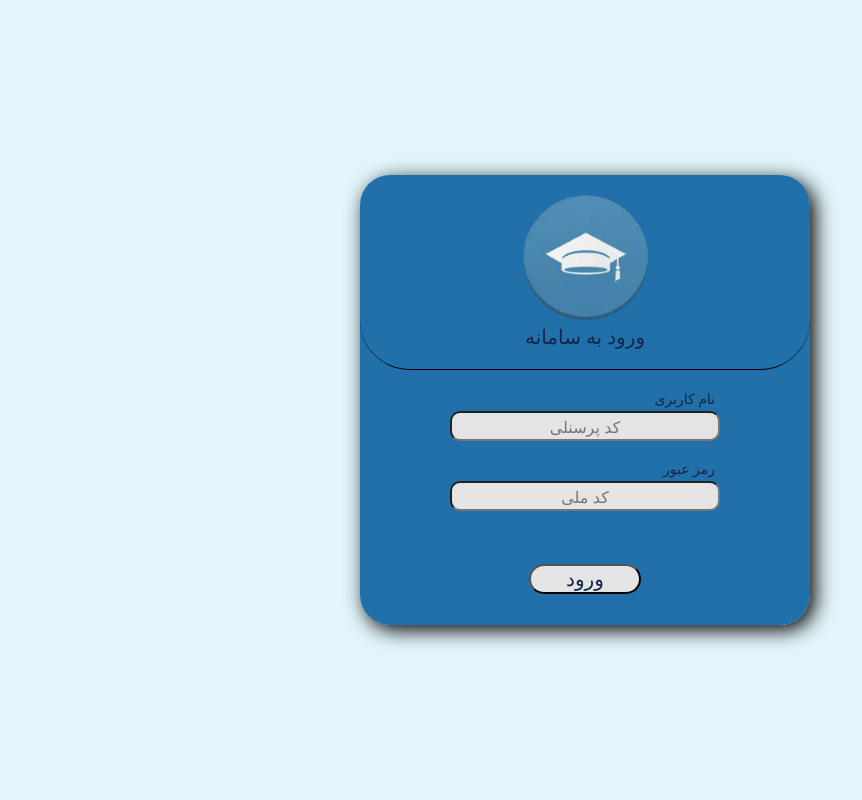
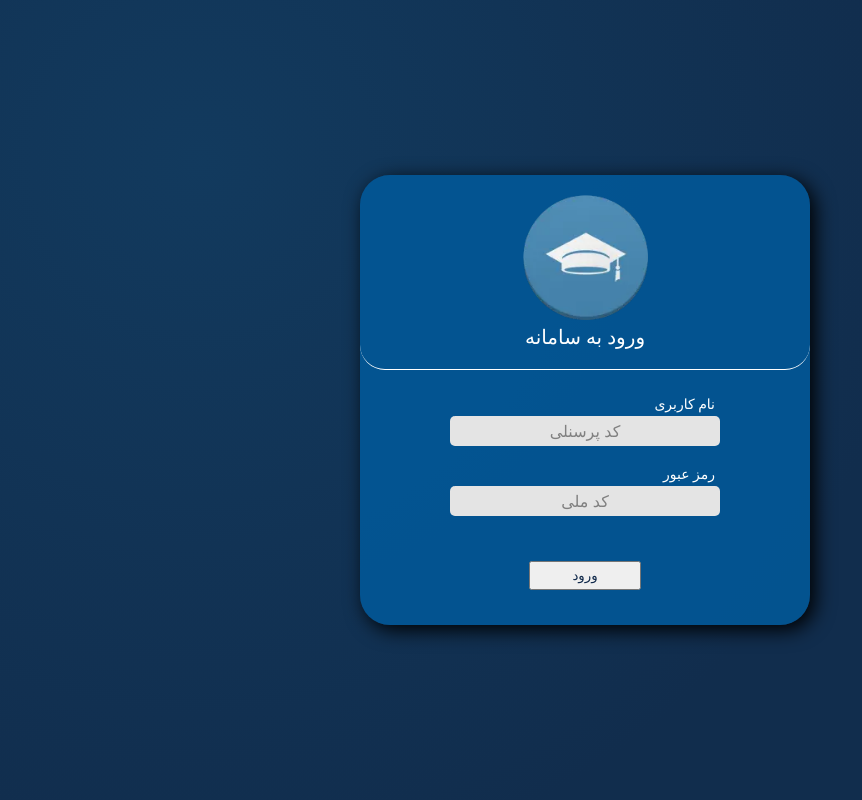
Before and after one commit to mahdi-dev-1/clg_project, a PHP site: page / in a window 1280 px wide. Shown: the whole page, without its empty margins (55-917 px from the left). Run offline with PHP 8.4, Linux system fonts and the light colour scheme.

Commit message:
some styles changed

```diff
--- a/index.php
+++ b/index.php
@@ -40,8 +40,8 @@
                     <input type="password" name="password" id="password" required minlength="8" maxlength="15" pattern="\d{5,15}" placeholder="کد ملی">
                 </div>
 
-                <div class="submit-input-c">
-                    <input type="submit" name="login-submit" value="ورود">
+                <div class="submit-button-c">
+                    <button name="login" value="Login" type="submit">ورود</button>
                 </div>
             </form>
 
--- a/styles/login.css
+++ b/styles/login.css
@@ -12,9 +12,9 @@
 body{
     margin: 0;
     padding: 0;
-    color: #0e2749;
+    color: white;
     font-family: Vazir;
-    background-color: rgba(160, 224, 239, 0.30);
+    background: radial-gradient(circle at 20% 20%, #123A5E 0%, #112d4d 60%);
 }
 
 main
@@ -46,9 +46,9 @@ main
     align-items: center;
     flex-direction: column;
     justify-content: space-between;
-    border-bottom: 1px solid black;
-    border-bottom-left-radius: 50px;
-    border-bottom-right-radius: 50px;
+    border-bottom: 1px solid white;
+    border-bottom-left-radius: 25px;
+    border-bottom-right-radius: 25px;
     margin-bottom: 10px;
 }
 
@@ -78,7 +78,8 @@ form > div > input
     width: 60%;
     height: 30px;
     margin-top: 3px;
-    border-radius: 10px;
+    border-radius: 5px;
+    border: 0;
     font-size: 20px;
     background-color: rgb(228, 228, 228);
 }
@@ -90,6 +91,7 @@ form > div > input:hover
 
 form > div > input::placeholder
 {
+    color: gray;
     text-align: center;
     font-size: 16px;
 }
@@ -107,15 +109,16 @@ form > div > label
     margin-right: 10px;
 }
 
-.submit-input-c
+.submit-button-c
 {
-    margin-top: 30px;
+    margin-top: 25px;
 }
 
-.submit-input-c input
+.submit-button-c button
 {
     width: 25%;
-    border-radius: 20px;
+    color: #0e2749;
+    padding: 5px;
 }
 
 .login-box-container > div,
```
